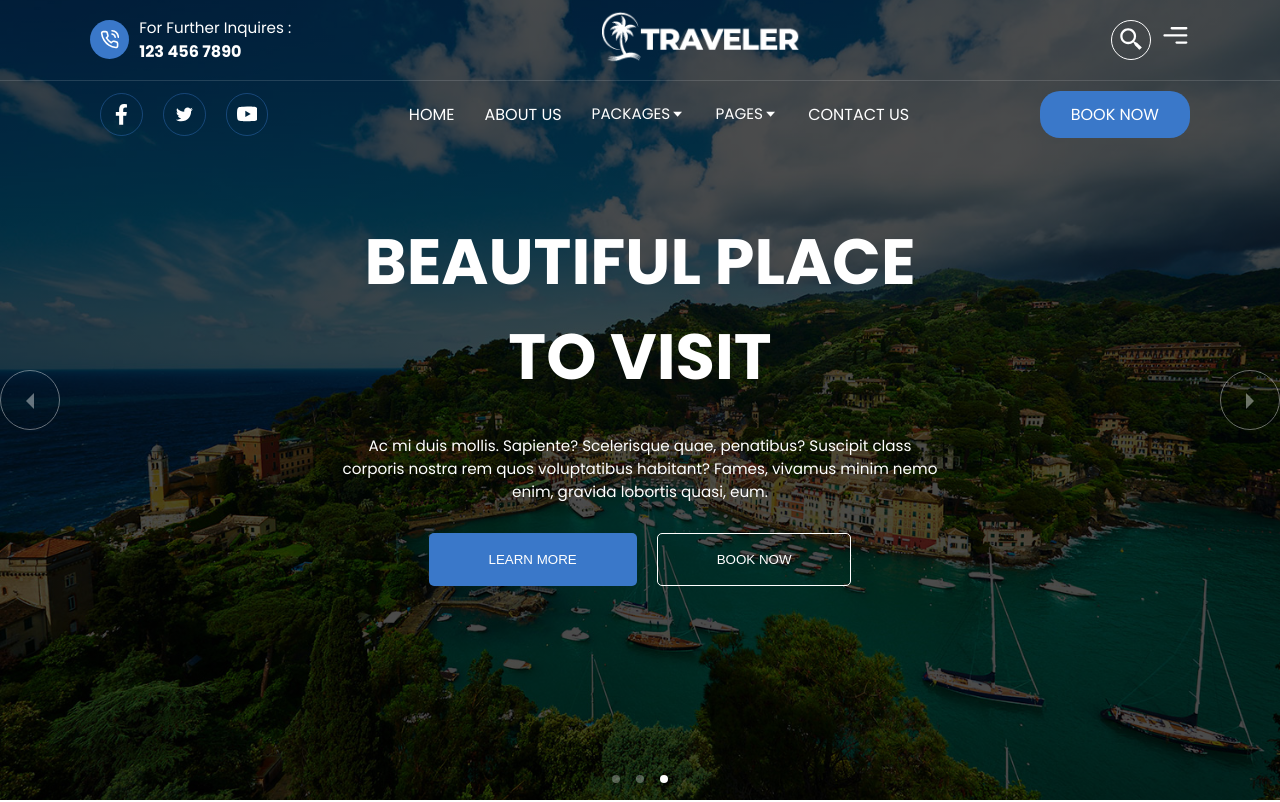
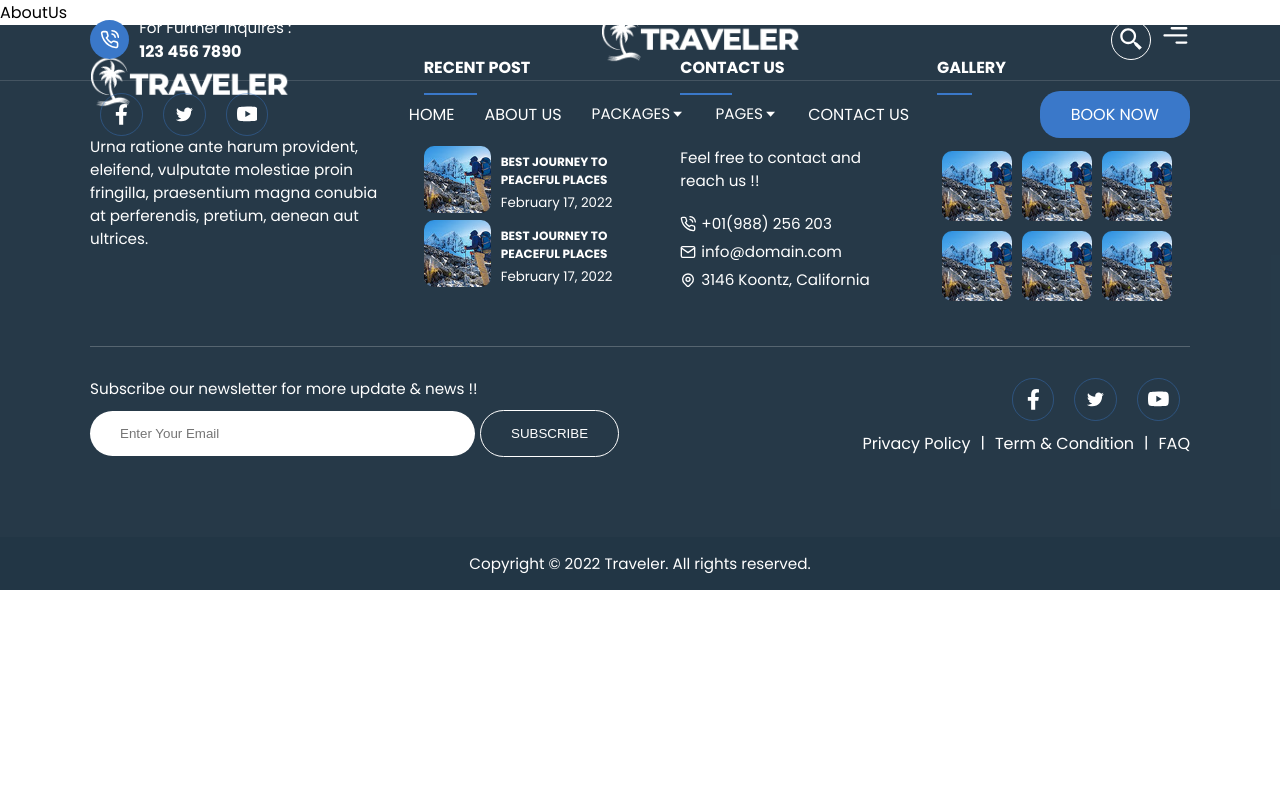
Before and after one commit to Shashikant2002/Travel-Site-From-Office, a React (Create React App) app: page /about in a window 1280 px wide. Shown: the top 802 px of the page. Built offline with nearby package versions, Linux system fonts and the light colour scheme.

Commit message:
start working on  about us

```diff
--- a/package.json
+++ b/package.json
@@ -11,7 +11,7 @@
     "react-icons": "^4.7.1",
     "react-multi-carousel": "^2.8.2",
     "react-responsive-carousel": "^3.2.23",
-    "react-router-dom": "^6.4.4",
+    "react-router-dom": "^6.6.0",
     "react-scripts": "5.0.1",
     "web-vitals": "^2.1.4"
   },
--- a/src/App.js
+++ b/src/App.js
@@ -2,14 +2,21 @@ import './App.css';
 import Footer from './components/Footer/Footer';
 import Header from './components/Header/Header';
 import Home from './Pages/Home';
+import { BrowserRouter as Router, Routes, Route } from 'react-router-dom';
+import AboutUs from './Pages/AboutUs';
 
 function App() {
   return (
-   <>
-      <Header />
-      <Home />
-      <Footer />
-   </>
+    <>
+      <Router>
+        <Header />
+        <Routes>
+          <Route path='/' element={<Home />} />
+          <Route path='/about' element={<AboutUs />} />
+        </Routes>
+        <Footer />
+      </Router>
+    </>
   );
 }
 
--- /dev/null
+++ b/src/Pages/AboutUs.js
@@ -0,0 +1,9 @@
+import React from 'react'
+
+const AboutUs = () => {
+  return (
+    <div>AboutUs</div>
+  )
+}
+
+export default AboutUs
--- a/src/components/Header/Header.jsx
+++ b/src/components/Header/Header.jsx
@@ -5,7 +5,6 @@ import { BiSearchAlt2 } from 'react-icons/bi';
 import { CgMenuRight } from 'react-icons/cg';
 import { AiFillCloseCircle } from 'react-icons/ai';
 import profile from '../../Assets/Image/postThumb.jpg';
-// import { Link } from 'react-router-dom';
 import Logo from '../../Assets/Image/logo.png';
 import Socal from '../Socal/Socal';
 import Nav from '../Nav/Nav';
--- a/src/components/Nav/Nav.jsx
+++ b/src/components/Nav/Nav.jsx
@@ -1,6 +1,7 @@
 import React from 'react';
 import { BiCaretDown } from 'react-icons/bi';
 import { AiFillCloseCircle } from 'react-icons/ai';
+import { Link } from 'react-router-dom';
 import './nav.css'
 
 const Nav = () => {
@@ -13,8 +14,8 @@ const Nav = () => {
       <div className="nav" id='nav'>
         <div onClick={() => closeNav()} className="navClose"><AiFillCloseCircle /></div>
         <ul className='flex'>
-          <li><a className='colorWhite flex justifyContentCenter alignItemCenter' href="/">HOME</a></li>
-          <li><a className='colorWhite flex justifyContentCenter alignItemCenter' href="/">ABOUT US</a></li>
+          <li><Link className='colorWhite flex justifyContentCenter alignItemCenter' to="/">HOME</Link></li>
+          <li><Link className='colorWhite flex justifyContentCenter alignItemCenter' to="/about">ABOUT US</Link></li>
           <li><p className='colorWhite flex justifyContentCenter alignItemCenter'>PACKAGES <BiCaretDown /></p>
             <ul className='level_2'>
               <li><a href="/">Home</a></li>
```
Also changed, not shown: 1 other file (tests, documents, lock files or other folders).
